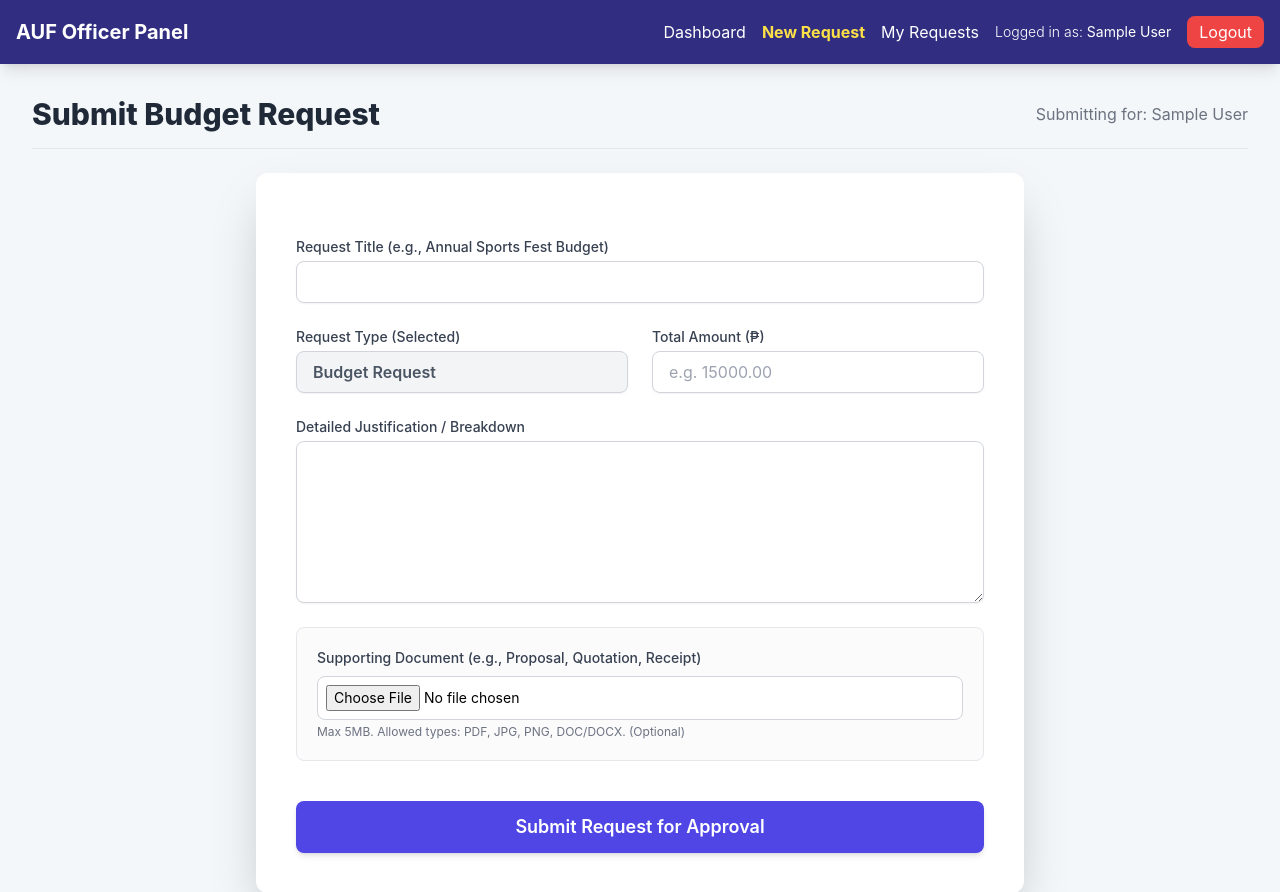
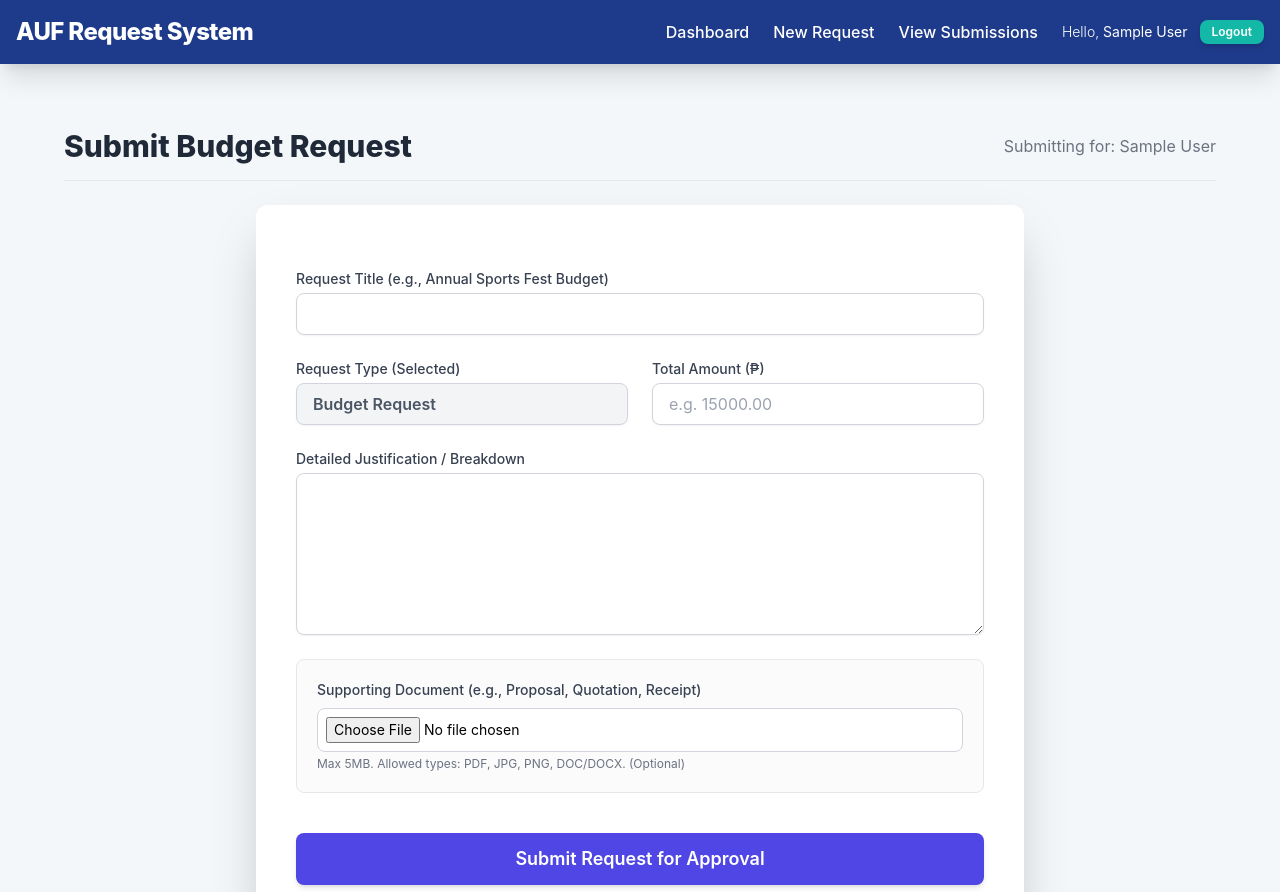
Before and after one commit to KurtSarmiento/auf-requests-system, a PHP site: page /request_create.php in a window 1280 px wide. Shown: the top 892 px of the page. Run offline with PHP 8.4, Linux system fonts and the light colour scheme; the visitor is signed in with stand-in values (Sample User, id 1); some libraries are stand-ins or nearby versions.

Commit message:
fix: add start_page function call for New Venue Request

```diff
--- a/request_create.php
+++ b/request_create.php
@@ -318,6 +318,7 @@ if ($_SERVER["REQUEST_METHOD"] == "POST") {
     // Close connection (only if form was submitted and we didn't redirect)
     mysqli_close($link);
 }
+start_page("New Venue Request", $_SESSION['role'], $_SESSION['full_name']);
 ?>
 
 <!DOCTYPE html>
@@ -334,20 +335,6 @@ if ($_SERVER["REQUEST_METHOD"] == "POST") {
     </style>
 </head>
 <body class="min-h-screen">
-
-    <div class="bg-indigo-900 text-white p-4 shadow-lg flex justify-between items-center">
-        <h1 class="text-xl font-bold">AUF Officer Panel</h1>
-        <div class="flex items-center space-x-4">
-            <a href="dashboard.php" class="hover:text-indigo-200 transition duration-150">Dashboard</a>
-            <a href="request_select.php" class="hover:text-indigo-200 transition duration-150 font-bold text-yellow-300">New Request</a>
-            <a href="request_list.php" class="hover:text-indigo-200 transition duration-150">My Requests</a>
-            <span class="text-sm font-light">
-                Logged in as: <b><?php echo htmlspecialchars($_SESSION["full_name"]); ?></b>
-            </span>
-            <a href="logout.php" class="bg-red-500 hover:bg-red-600 text-white px-3 py-1 rounded-lg transition duration-150">Logout</a>
-        </div>
-    </div>
-
     <div class="container mx-auto p-4 sm:p-8">
         <div class="flex justify-between items-center mb-6 border-b pb-4">
             <h2 class="text-3xl font-extrabold text-gray-800">Submit <?php echo htmlspecialchars($type); ?></h2>
```
